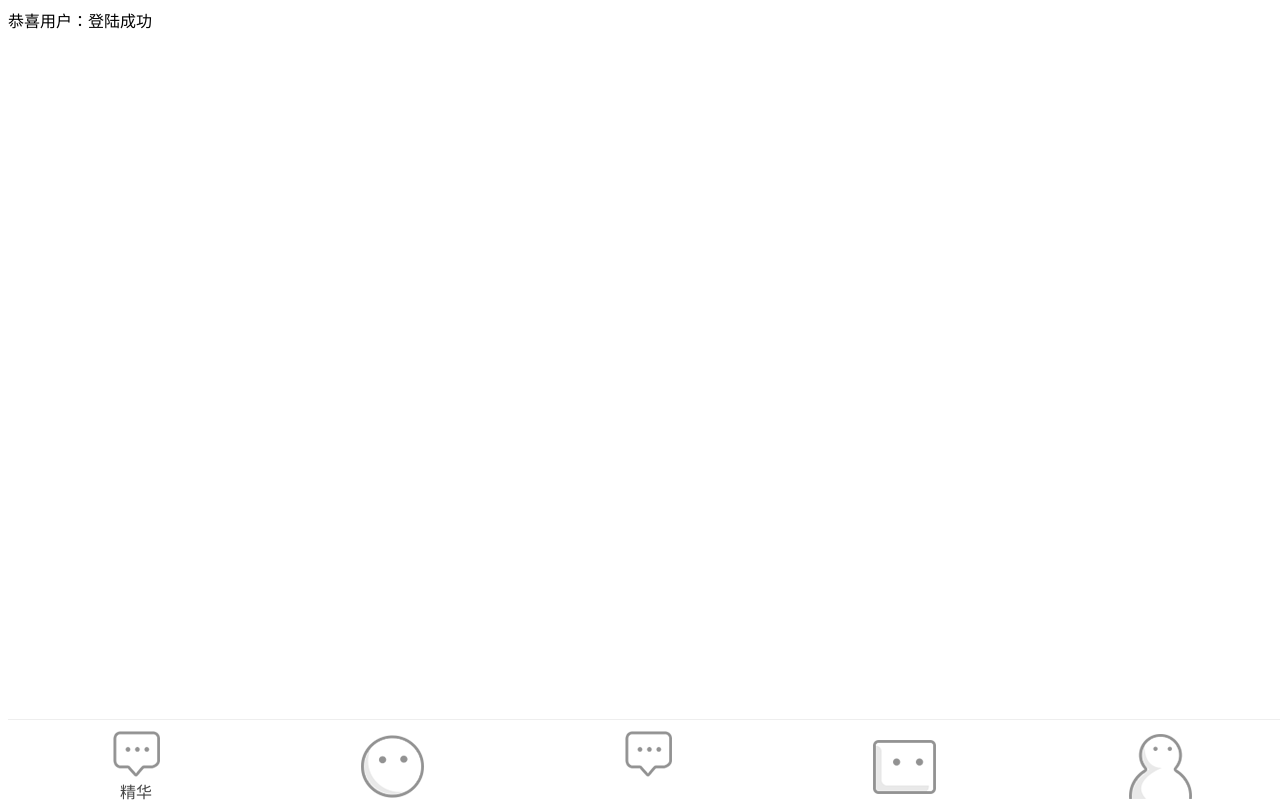
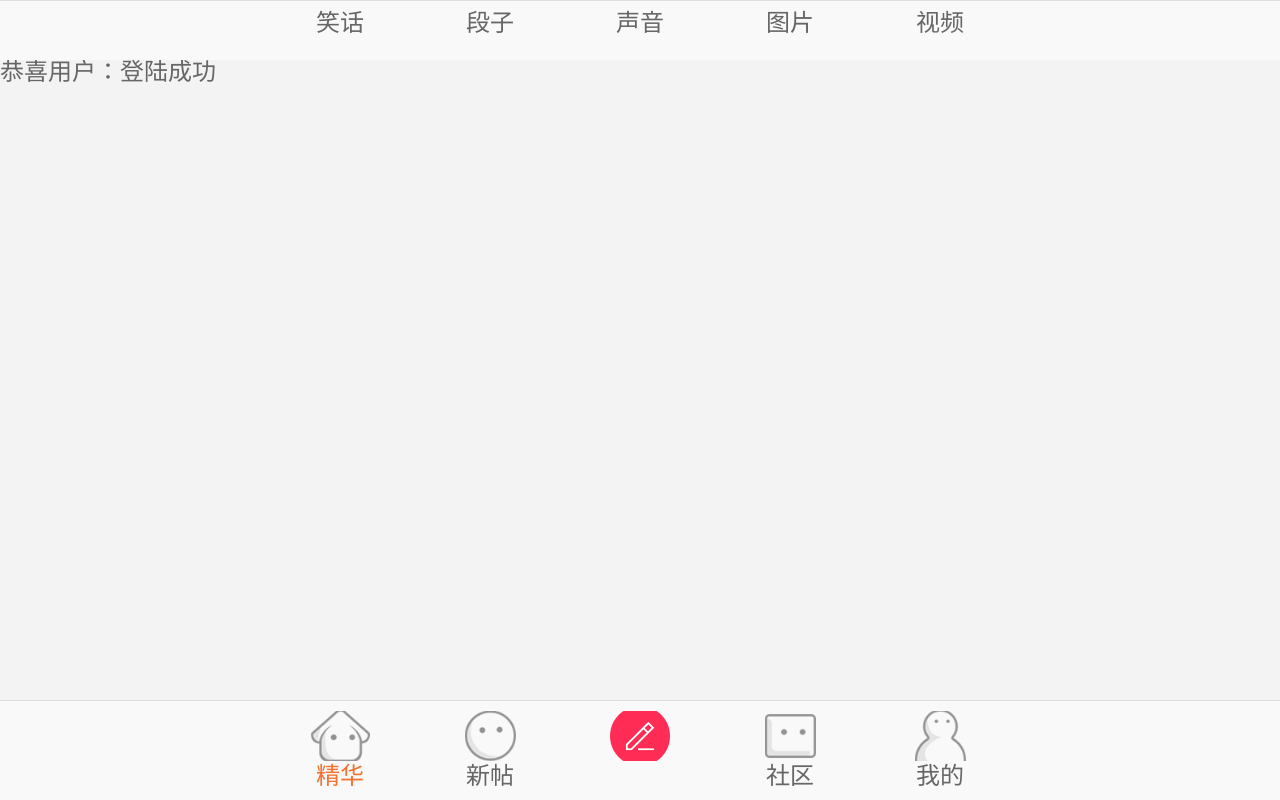
Before and after one commit to makai554892700/sbgnews-web, a Vue app: page /#/mine in a window 1280 px wide. Built offline with nearby package versions, Linux system fonts and the light colour scheme.

Commit message:
change:初步修改总体布局

```diff
--- a/index.html
+++ b/index.html
@@ -1,11 +1,21 @@
 <!DOCTYPE html>
 <html>
-<head lang="en">
-  <meta charset="UTF-8">
-  <meta name="viewport" content="width=device-width, initial-scale=1, maximum-scale=1, user-scalable=no">
+<head>
+  <meta charset="utf-8">
+  <meta http-equiv="x-ua-compatible" content="ie=edge,chrome=1">
   <title>index</title>
+  <meta name="description" content="">
+  <meta name="keywords" content="">
+  <meta name="renderer" content="webkit">
+  <meta http-equiv="cache-control" content="no-siteapp">
+  <meta content="width=device-width, initial-scale=1.0, maximum-scale=1.0, user-scalable=0" name="viewport"/>
+  <meta name="apple-mobile-web-app-capable" content="yes"/>
+  <meta name="apple-mobile-web-app-status-bar-style" content="black"/>
+  <meta name="format-detection" content="telephone=no, email=no"/>
+  <link rel="stylesheet" href="/static/css/base.css">
+  <script src="/static/js/font.js"></script>
 </head>
-<body>
+<body class="bodyptb">
 <div id="index"></div>
 </body>
 </html>
--- a/src/App.vue
+++ b/src/App.vue
@@ -1,68 +1,130 @@
-<template>
+<template class="bodyptb">
   <div id="app">
-    <router-view/>
-    <div id="menu" class="menu">
-      <div id="one" class="subMenu text-center">
-        <img src="/static/img/comment.png" data-imgname="my"/>
-        <div class="menu_name">精华</div>
+    <div class="top-menu">
+      <div class="g-wrap cfix">
+        <a v-on:click="redirectTo('/joke')" class="item hover">笑话</a>
+        <a v-on:click="redirectTo('/punster')" class="item">段子</a>
+        <a v-on:click="redirectTo('/voice')" class="item">声音</a>
+        <a v-on:click="redirectTo('/photo')" class="item">图片</a>
+        <a v-on:click="redirectTo('/video')" class="item">视频</a>
       </div>
-      <div id="two" class="subMenu text-center">
-        <img src="/static/img/new_post.png" data-imgname="QQ"/>
-        <div class="menu_name">新帖</div>
+    </div>
+    <router-view id="router-view"/>
+    <div class="footer">
+      <div class="g-wrap cfix">
+        <a v-on:click="redirectTo('/')" class="item hover"><em class="bgicon"></em>精华</a>
+        <a v-on:click="redirectTo('/')" class="item"><em class="bgicon"></em>新帖</a>
+        <a v-on:click="redirectTo('/')" class="item"><em class="bgicon"></em></a>
+        <a v-on:click="redirectTo('/')" class="item"><em class="bgicon"></em>社区</a>
+        <a v-on:click="redirectTo('/mine')" class="item"><em class="bgicon"></em>我的</a>
       </div>
-      <div id="three" class="subMenu text-center">
-        <img src="/static/img/comment.png" data-imgname="my"/>
-      </div>
-      <div id="fore" class="subMenu text-center">
-        <img src="/static/img/community.png" data-imgname="my"/>
-        <div class="menu_name">社区</div>
-      </div>
-      <a href="/mine.html" id="five" class="subMenu text-center">
-        <img src="/static/img/mine.png" data-imgname="my"/>
-        <div class="menu_name">我的</div>
-      </a>
     </div>
   </div>
 </template>
 <script>
   export default {
     name: 'app',
-    position: 'fixed'
+    position: 'fixed',
+    methods: {
+      redirectTo: function (url) {
+        this.$router.push({name: url})
+      }
+    }
   }
 </script>
 
 <style>
-  .menu {
-    display: block;
+  /*footer*/
+  .top-menu {
+    width: 100%;
     position: fixed;
-    bottom: 0;
-    width: 100%;
-    height: 70px;
-    color: #474747;
-    padding-top: 10px;
-    border-top: 1px solid #eee;
-    background-color: #fff;
+    left: 0;
+    top: 0;
+    height: 0.6rem;
+    background-color: #f9f9f9;
+    border-top: 1px solid #ddd;
+    z-index: 3;
   }
 
-  .menu_name {
-    height: 30px;
-    width: 100%;
-    line-height: 30px;
+  .top-menu .g-wrap {
+    padding: 0.1rem 0 0;
   }
 
-  .subMenu {
+  .top-menu .item {
     width: 20%;
     float: left;
-    cursor: pointer;
+    text-align: center;
   }
 
-  img {
-    vertical-align: middle;
-    border: 0;
+  .footer {
+    width: 100%;
+    position: fixed;
+    left: 0;
+    bottom: 0;
+    height: 1rem;
+    background-color: #f9f9f9;
+    border-top: 1px solid #ddd;
+    z-index: 3;
   }
 
-  .text-center {
-    text-align: center
+  .footer .g-wrap {
+    padding: 0.1rem 0 0;
   }
 
+  .footer .item {
+    width: 20%;
+    float: left;
+    text-align: center;
+  }
+
+  .footer .item .bgicon {
+    display: block;
+    width: 0.6rem;
+    height: 0.5rem;;
+    margin: 0 auto 0.03rem;
+  }
+
+  .footer .item:nth-child(1) .bgicon {
+    background-image: url(/static/img/home.png)
+  }
+
+  .footer .item:nth-child(2) .bgicon {
+    background-image: url(/static/img/new_post.png)
+  }
+
+  .footer .item:nth-child(3) .bgicon {
+    background-image: url(/static/img/new_news.png)
+  }
+
+  .footer .item:nth-child(4) .bgicon {
+    background-image: url(/static/img/community.png)
+  }
+
+  .footer .item:nth-child(5) .bgicon {
+    background-image: url(/static/img/mine.png)
+  }
+
+  .footer .item.hover {
+    color: #f4702d;
+  }
+
+  .footer .item.hover:nth-child(1) .bgicon {
+    background-image: url(/static/img/home.png)
+  }
+
+  .footer .item.hover:nth-child(2) .bgicon {
+    background-image: url(/static/img/new_post.png)
+  }
+
+  .footer .item.hover:nth-child(3) .bgicon {
+    background-image: url(/static/img/new_news.png)
+  }
+
+  .footer .item.hover:nth-child(4) .bgicon {
+    background-image: url(/static/img/community.png)
+  }
+
+  .footer .item.hover:nth-child(5) .bgicon {
+    background-image: url(/static/img/mine.png)
+  }
 </style>
--- a/src/components/Login.vue
+++ b/src/components/Login.vue
@@ -22,7 +22,7 @@
 <script>
   export default {
     name: 'login',
-    data () {
+    data: function () {
       return {
         loginForm: {
           userName: '',
@@ -41,19 +41,19 @@
       }
     },
     methods: {
-      submitForm (formName) {
+      submitForm: function (formName) {
         this.$refs[formName].validate((valid) => {
           if (valid) {
             var data = {
-              'usr': this.loginForm.userName,
-              'pwd': this.loginForm.pwd
+              'userName': this.loginForm.userName,
+              'passWord': this.loginForm.pwd,
+              'deviceType': 0,
+              'rember': true
             }
-            this.$http.get('/sbgnews/api/user/login', data)
+            this.$http.post('/sbgnews/api/user/login', data)
               .then(res => {
                 if (res.data.code === 0) {
-                  sessionStorage.setItem('accessToken', res.data.data.accessToken)
                   sessionStorage.setItem('userName', res.data.data.userName)
-                  sessionStorage.setItem('uid', res.data.data.id)
                   console.log(res.data.data.userName)
                   this.$router.push({name: '/mine', params: {username: res.data.data.userName}})
                   console.log('登陆ok')
--- /dev/null
+++ b/static/css/base.css
@@ -0,0 +1,111 @@
+/* Reset Css */
+*, *:before, *:after {
+  -webkit-box-sizing: border-box;
+  box-sizing: border-box
+}
+
+html, body {
+  -ms-text-size-adjust: 100%;
+  -webkit-text-size-adjust: 100%
+}
+
+html {
+  -webkit-tap-highlight-color: rgba(0, 0, 0, 0);
+  height: 100%;
+  background-color: #f3f3f3;
+}
+
+body, div, dl, dt, dd, ul, ol, li, h1, h2, h3, h4, h5, h6, p, table, th, td, form, textarea, input, select, textarea, button {
+  margin: 0;
+  padding: 0;
+}
+
+img {
+  border: 0;
+  vertical-align: middle;
+}
+
+ul, ol {
+  list-style: none
+}
+
+button, input[type="button"], input[type="reset"], input[type="submit"] {
+  -webkit-appearance: button;
+  background-color: transparent;
+  cursor: pointer
+}
+
+address, caption, em {
+  font-style: normal
+}
+
+a {
+  color: #666;
+  text-decoration: none
+}
+
+img {
+  max-width: 100%;
+  height: auto;
+}
+
+table {
+  border-collapse: collapse;
+  border-spacing: 0
+}
+
+button, input, textarea {
+  border: none;
+  outline: medium;
+}
+
+/* Common */
+html, body {
+  font-family: Arial, 'Microsoft YaHei';
+  color: #666;
+  line-height: 1;
+}
+
+body {
+  font-size: 0.24rem;
+  min-height: 100%;
+  position: relative;
+}
+
+input, textarea, select {
+  font-family: 'Microsoft YaHei';
+  font-size: 0.24rem;
+}
+
+input, textarea {
+  border: 0;
+}
+
+p {
+  word-break: break-all;
+  word-wrap: break-word;
+}
+
+.cfix:after {
+  clear: both;
+  display: block;
+  content: "";
+  height: 0;
+  font-size: 0;
+  visibility: hidden;
+}
+
+.g-wrap {
+  max-width: 750px;
+  margin: 0 auto;
+}
+
+.bodyptb {
+  padding: 0.6rem 0;
+}
+
+.bgicon {
+  background-size: 100% auto;
+  background-position: 0 50%;
+  background-repeat: no-repeat;
+}
--- /dev/null
+++ b/static/js/font.js
@@ -0,0 +1,19 @@
+(function () {
+  document.addEventListener('DOMContentLoaded', function () {
+    function htmlsize() {
+      var html = document.documentElement
+      var windowWidth = html.clientWidth
+      if (windowWidth <= 750) {
+        html.style.fontSize = windowWidth / 7.5 + 'px'
+        // 等价于html.style.fontSize = windowWidth / 750 * 100 + 'px';
+      } else {
+        html.style.fontSize = 100 + 'px'
+      }
+    }
+
+    htmlsize()
+    window.onresize = function () {
+      htmlsize()
+    }
+  }, false)
+})()
```
